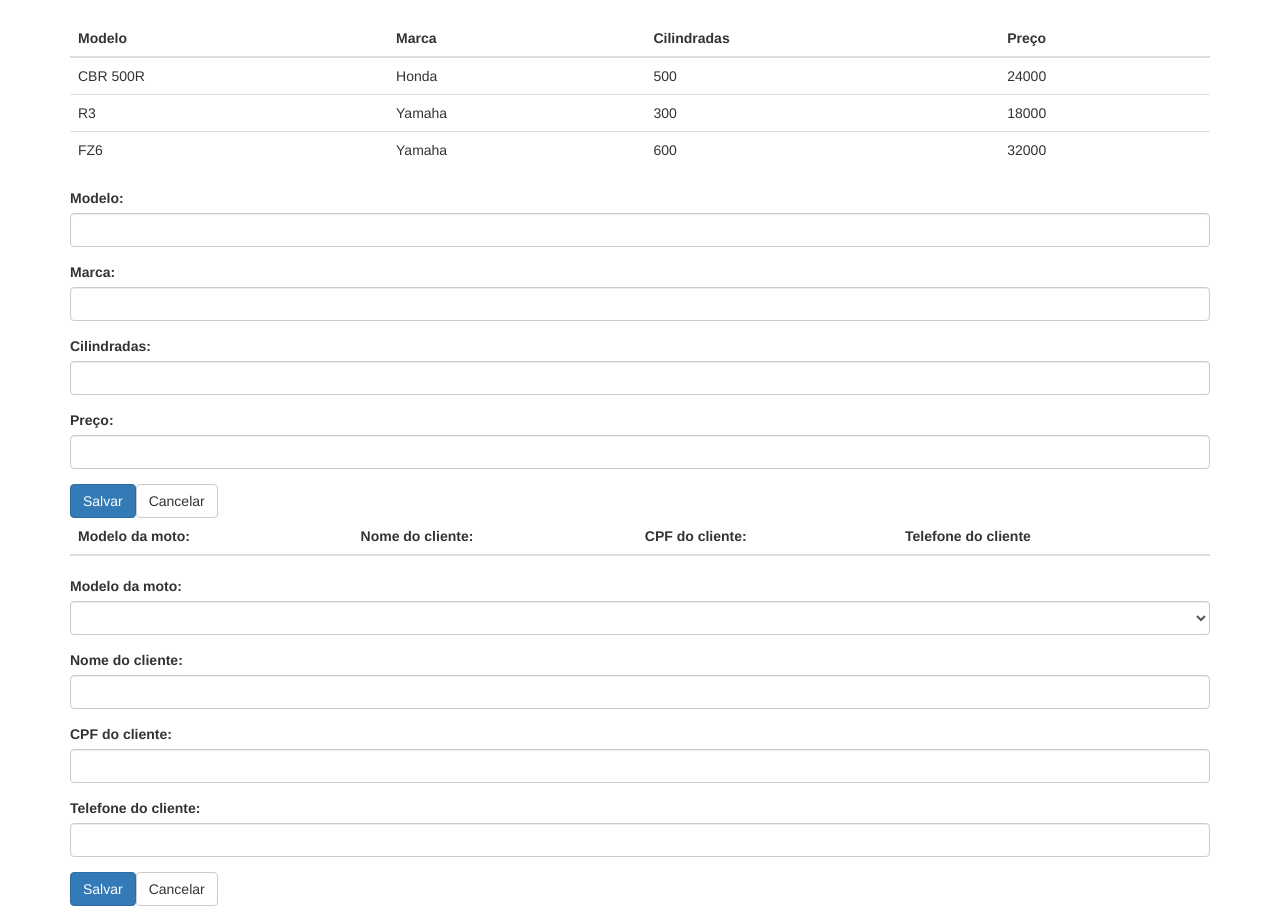
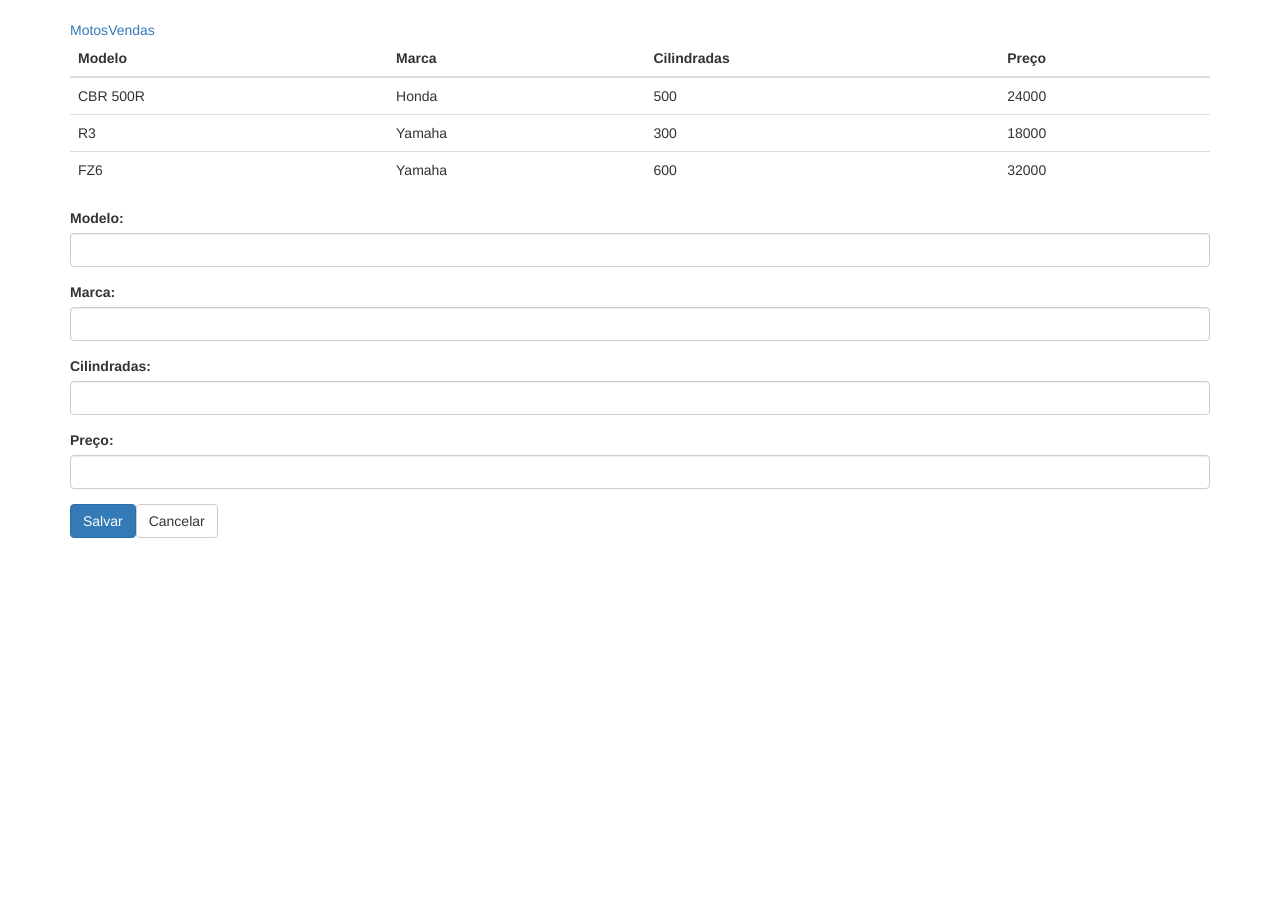
Before and after one commit to pepsibattaglino/SportBike, an Angular app: page /motos in a window 1280 px wide. After the commit the page ends 800 px from the top, so only its background shows below. Built offline with nearby package versions, Linux system fonts and the light colour scheme.

Commit message:
Routes working.

```diff
--- a/angular-cli.json
+++ b/angular-cli.json
@@ -21,8 +21,8 @@
         "styles.css"
       ],
       "scripts": [],
+      "environmentSource": "environments/environment.ts",
       "environments": {
-        "source": "environments/environment.ts",
         "dev": "environments/environment.ts",
         "prod": "environments/environment.prod.ts"
       }
--- a/package.json
+++ b/package.json
@@ -26,10 +26,10 @@
     "zone.js": "^0.7.2"
   },
   "devDependencies": {
+    "@angular/cli": "^1.4.9",
     "@angular/compiler-cli": "^2.3.1",
     "@types/jasmine": "2.5.38",
     "@types/node": "^6.0.42",
-    "angular-cli": "1.0.0-beta.28.3",
     "codelyzer": "~2.0.0-beta.1",
     "jasmine-core": "2.5.2",
     "jasmine-spec-reporter": "2.5.0",
--- a/src/app/app.component.html
+++ b/src/app/app.component.html
@@ -1,5 +1,12 @@
 <h1>{{titulo}}</h1>
-<app-tab-moto></app-tab-moto>
+
+<nav>
+    <a routerLink="/motos">Motos</a>
+    <a routerLink="/vendas">Vendas</a>
+</nav>
+<router-outlet></router-outlet>
+
+<!-- <app-tab-moto></app-tab-moto>
 <app-form-cad-moto></app-form-cad-moto>
 <app-tab-venda></app-tab-venda>
-<app-form-cad-venda></app-form-cad-venda>
+<app-form-cad-venda></app-form-cad-venda> -->
--- a/src/app/tab-moto/tab-moto.component.html
+++ b/src/app/tab-moto/tab-moto.component.html
@@ -16,3 +16,4 @@
     </tr>
   </tbody>
 </table>
+<app-form-cad-moto></app-form-cad-moto>
--- a/src/app/tab-venda/tab-venda.component.html
+++ b/src/app/tab-venda/tab-venda.component.html
@@ -9,7 +9,7 @@
   </thead>
   <tbody>
     <tr *ngFor="let venda of vendas">
-        <td >{{venda.moto.modelo}}</td>
+      <td>{{venda.moto.modelo}}</td>
       <td>{{venda.nomeCliente}}</td>
       <td>{{venda.cpfCliente}}</td>
       <td>{{venda.telefoneCliente}}</td>
@@ -20,3 +20,4 @@
 <option *ngFor="let m of motos" [ngValue]="m">
   {{m.modelo}}
 </option>
+<app-form-cad-venda></app-form-cad-venda>
--- a/src/app/venda.service.ts
+++ b/src/app/venda.service.ts
@@ -25,9 +25,9 @@ export class VendaService {
     }
   }
 
-  atualizaVenda(codigo: number, venda: Venda){
-    let indice = this.vendas.indexOf(this.getProdutoPorCodigo(codigo), 0);
-    this.vendas[indice] = venda;
-  }
+  // atualizaVenda(codigo: number, venda: Venda){
+  //   let indice = this.vendas.indexOf(this.getProdutoPorCodigo(codigo), 0);
+  //   this.vendas[indice] = venda;
+  // }
 
 }
```
Also changed, not shown: src/app/app.module.ts (+9 -1 lines). Lines whose indentation alone changed are shown as unchanged.
